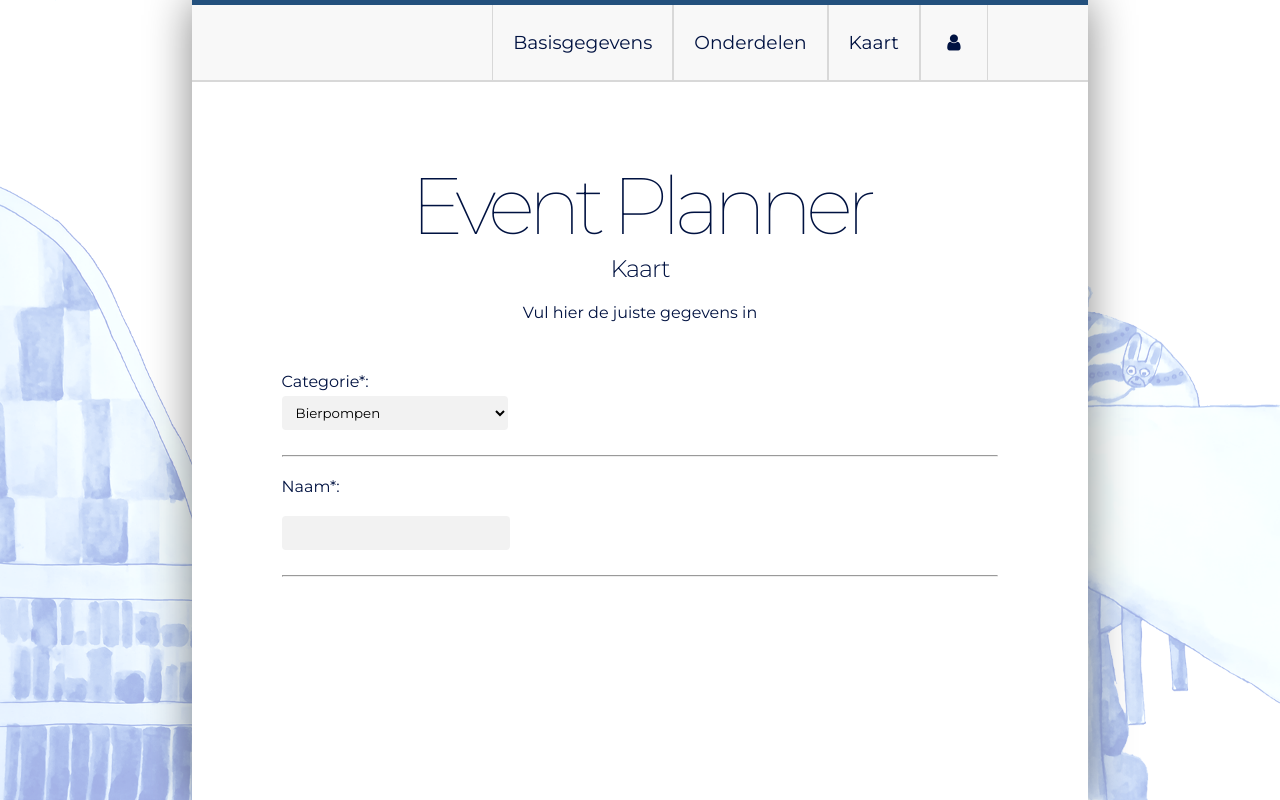
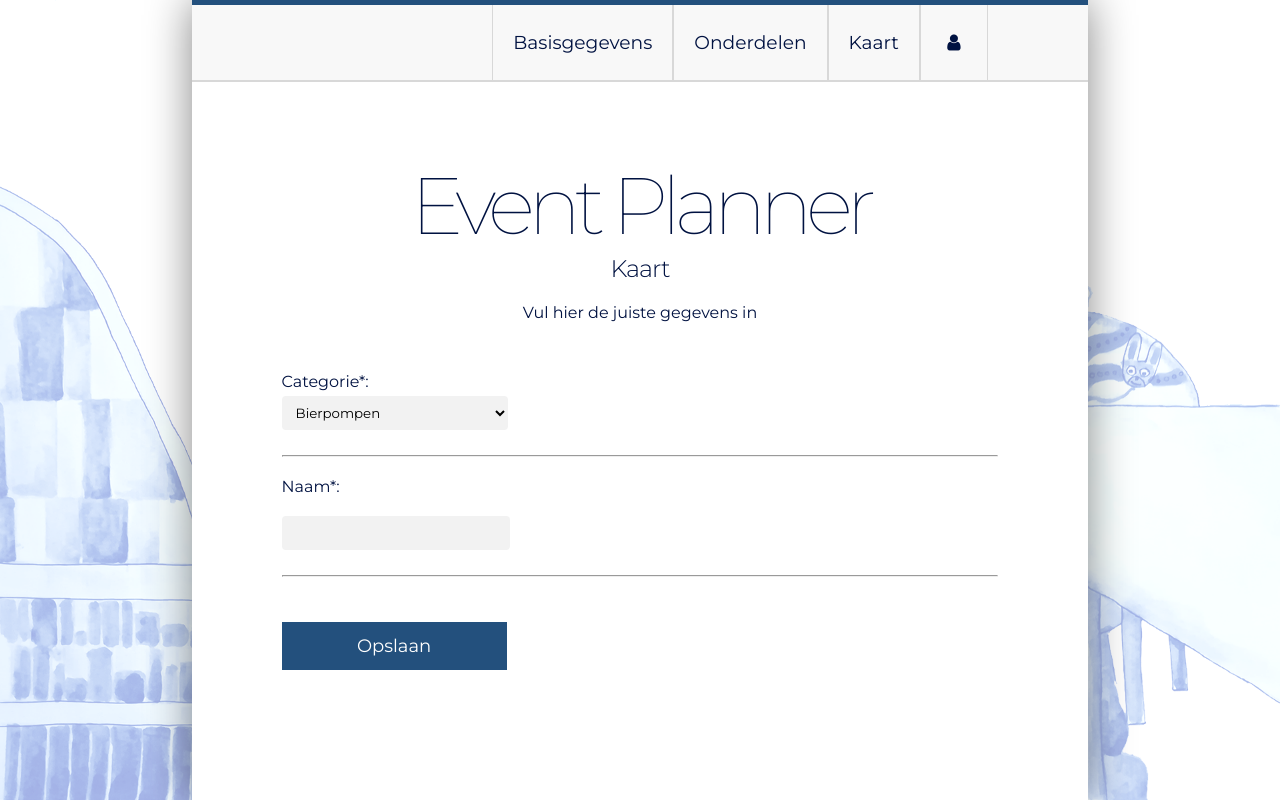
Before and after one commit to Jeroenb13/EventPlanner, a PHP site: page /index.php?page=formulier in a window 1280 px wide. Run offline with PHP 8.4, Linux system fonts and the light colour scheme; some libraries are stand-ins or nearby versions.

Commit message:
Button voor frans

```diff
--- a/assets/pages/formulier.php
+++ b/assets/pages/formulier.php
@@ -354,6 +354,9 @@ Inhoud:
             <br/>
             </div>
         </div>
+
+        <button>Opslaan</button>
+
         </form>
 
     </div>
```
